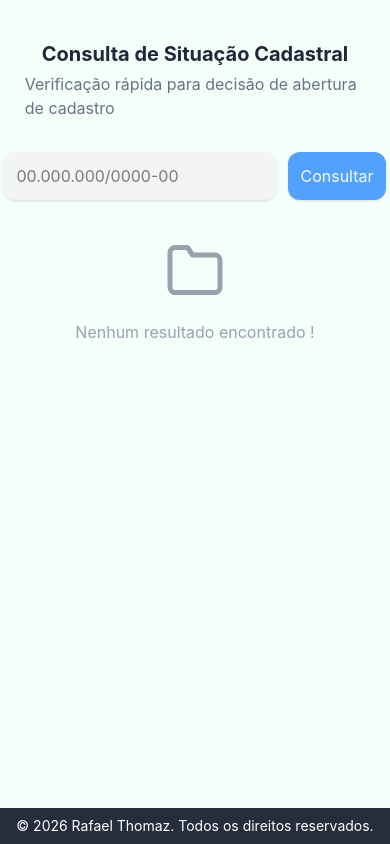
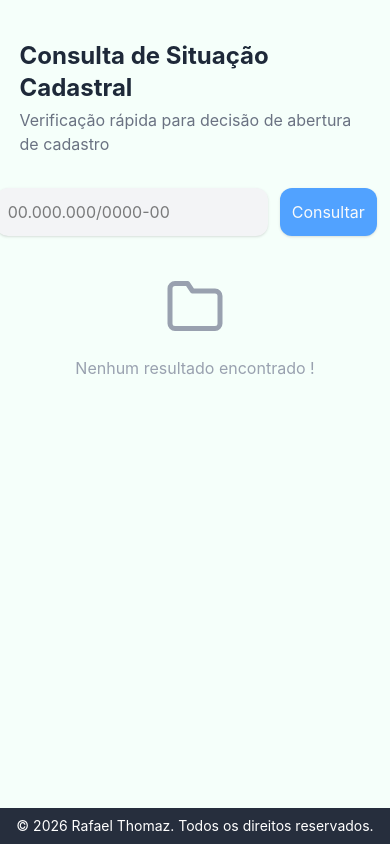
Before and after one commit to rafahthomaz14/Consulta_CNPJ, a React (Vite) app: page / in a window 390 px wide. Built offline with nearby package versions, Linux system fonts and the light colour scheme.

Commit message:
ajuste style

```diff
--- a/src/Page/Home/index.jsx
+++ b/src/Page/Home/index.jsx
@@ -71,10 +71,10 @@ export default function Home() {
                 draggable
                 pauseOnHover
             />
-            <div className="flex flex-col justify-center items-center  max-w-[90%] ">
-                <div className="flex flex-col gap-1 justify-center items-center mt-10 lg:mt-15 max-w-[97%]">
-                    <h1 className="font-bold text-xl lg:text-4xl text-gray-800">Consulta de Situação Cadastral</h1>
-                    <p className="text-gray-500">Verificação rápida para decisão de abertura de cadastro</p>
+            <div className="flex flex-col  max-w-[90%] ">
+                <div className="flex flex-col gap-1  mt-10 lg:mt-15 max-w-[97%]">
+                    <h1 className="font-bold text-2xl lg:text-4xl text-gray-800">Consulta de Situação Cadastral</h1>
+                    <p className="text-gray-500 ">Verificação rápida para decisão de abertura de cadastro</p>
                 </div>
 
                 <div className="flex justify-center items-center mt-8 gap-3 max-w-[95%]">
```
